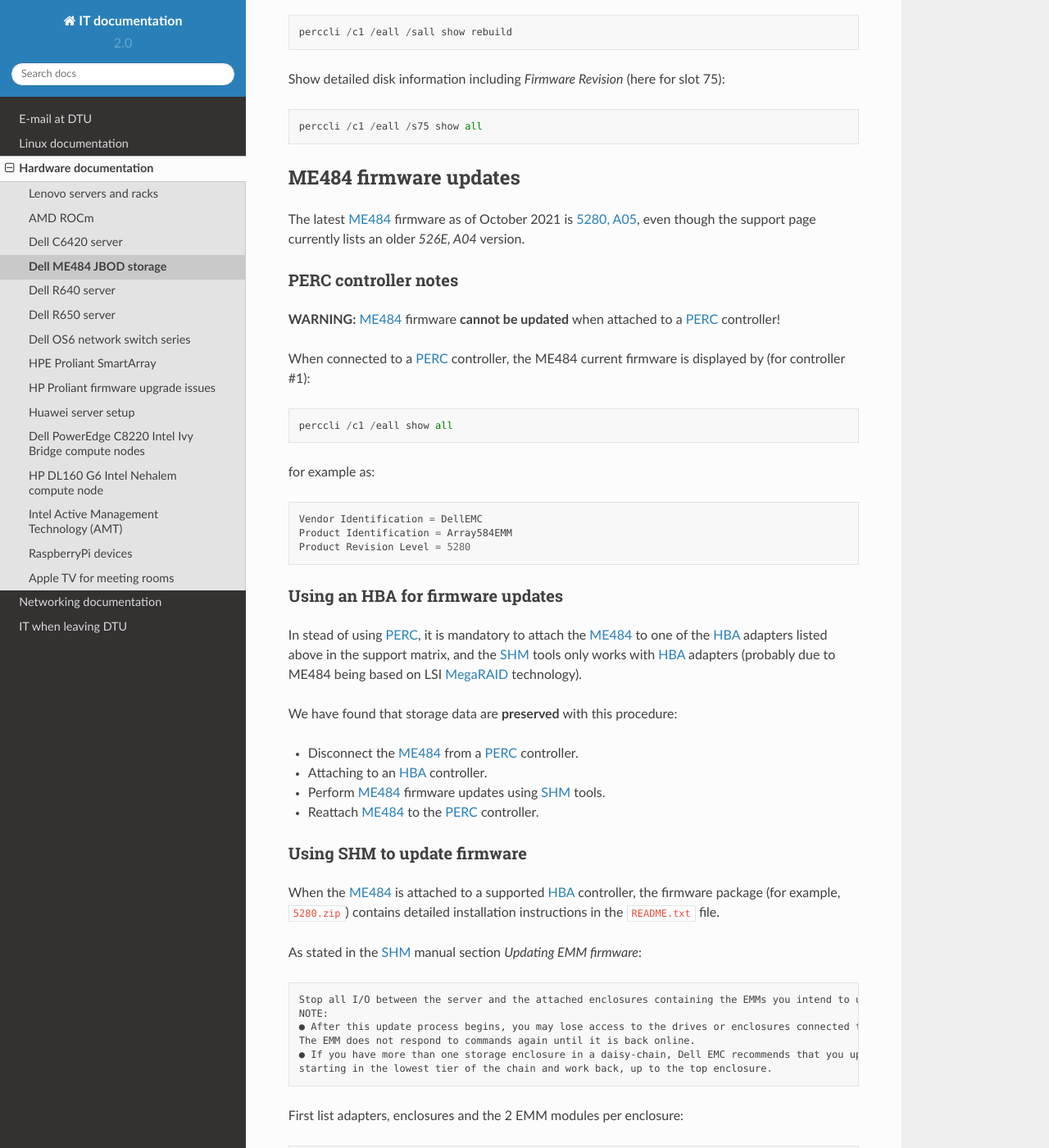
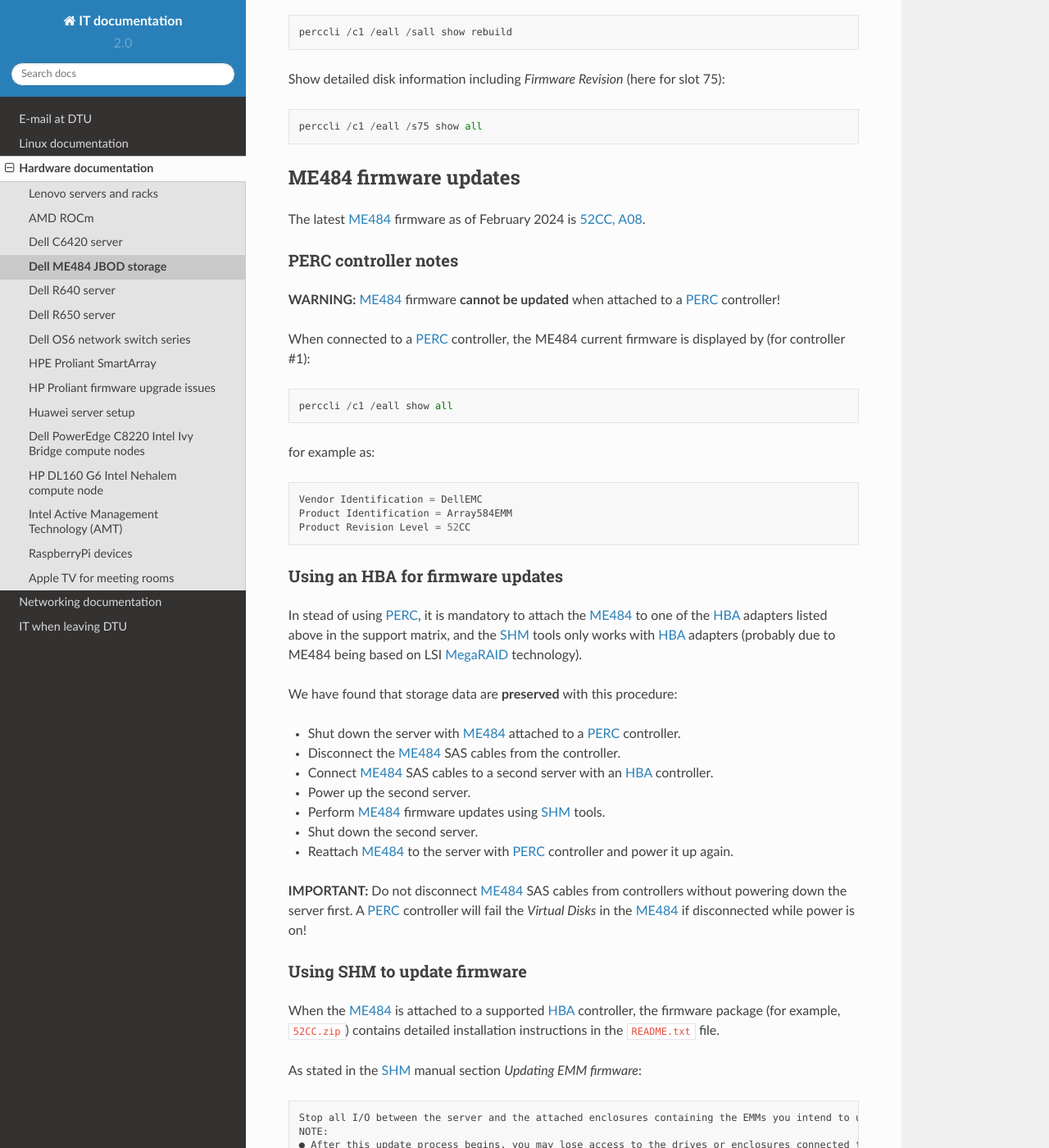
Before and after one commit to OleHolmNielsen/ITwiki, a Sphinx documentation site: the page built from docs/Dell_ME484.rst, in a window 1280 px wide and 1400 px high, scrolled down 1765 px. Shown: the whole window at 82% size. Built offline with Sphinx 7.4.7 and the Read the Docs theme 2.0.0, drawn with Linux system fonts in a browser that asks for light colours; some of the changed text lies outside the part shown.

Commit message:
Move ME484 between servers

```diff
--- a/docs/Dell_ME484.rst
+++ b/docs/Dell_ME484.rst
@@ -76,8 +76,7 @@
 ME484 firmware updates
 ======================
 
-The latest ME484_ firmware as of October 2021 is `5280, A05 <https://www.dell.com/support/home/en-us/drivers/driversdetails?driverid=tmvgc&oscode=wst14&productcode=powervault-me484-expansion>`_,
-even though the support page currently lists an older *526E, A04* version.
+The latest ME484_ firmware as of February 2024 is `52CC, A08 <https://www.dell.com/support/home/en-us/drivers/driversdetails?driverid=tmvgc&oscode=wst14&productcode=powervault-me484-expansion>`_.
 
 PERC controller notes
 ---------------------
@@ -92,7 +91,7 @@
 
   Vendor Identification = DellEMC
   Product Identification = Array584EMM
-  Product Revision Level = 5280
+  Product Revision Level = 52CC
 
 Using an HBA for firmware updates
 ---------------------------------
@@ -102,17 +101,23 @@
 
 We have found that storage data are **preserved** with this procedure:
 
-* Disconnect the ME484_ from a PERC_ controller.
-* Attaching to an HBA_ controller.
+* Shut down the server with ME484_ attached to a PERC_ controller.
+* Disconnect the ME484_ SAS cables from the controller.
+* Connect ME484_ SAS cables to a second server with an HBA_ controller.
+* Power up the second server.
 * Perform ME484_ firmware updates using SHM_ tools.
-* Reattach ME484_ to the PERC_ controller.
+* Shut down the second server.
+* Reattach ME484_ to the server with PERC_ controller and power it up again.
+
+**IMPORTANT:** Do not disconnect ME484_ SAS cables from controllers without powering down the server first.
+A PERC_ controller will fail the *Virtual Disks* in the ME484_ if disconnected while power is on!
 
 .. _MegaRAID: https://www.broadcom.com/products/storage/raid-controllers
 
 Using SHM to update firmware
 ----------------------------
 
-When the ME484_ is attached to a supported HBA_ controller, the firmware package (for example, ``5280.zip``) contains detailed installation instructions in the ``README.txt`` file.
+When the ME484_ is attached to a supported HBA_ controller, the firmware package (for example, ``52CC.zip``) contains detailed installation instructions in the ``README.txt`` file.
 
 As stated in the SHM_ manual section *Updating EMM firmware*::
 
@@ -129,7 +134,7 @@
   shmcli list physical enclosures
   shmcli list emms -a=0
 
-The EMM firmware is listed under the *Rev* column (for example, 5280).
+The EMM firmware is listed under the *Rev* column (for example, 52CC).
 The ME484_ *ServiceTag* is listed under the *Enclosure* column.
 
 The sequence of operations are to update **right and left sideplanes** and finally **both** EMMs 0 and 1::
```
